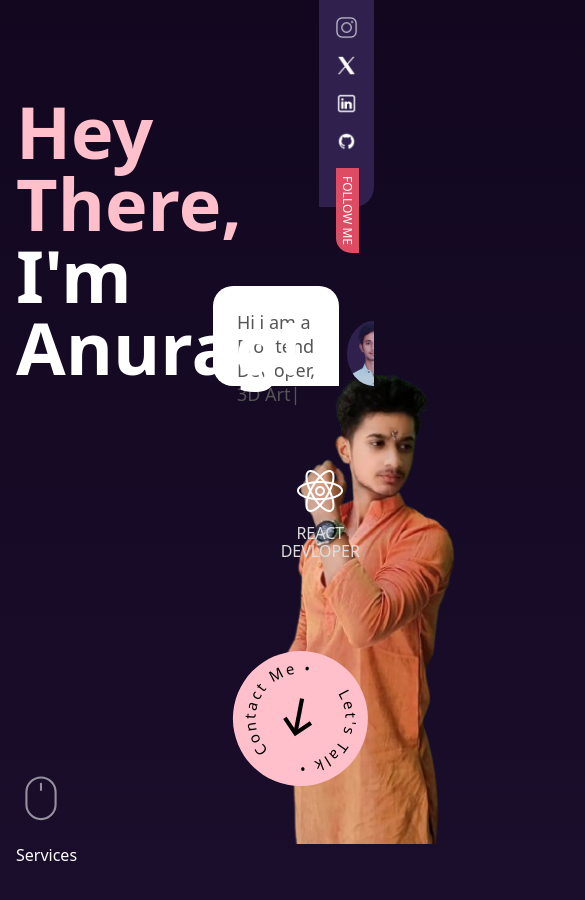
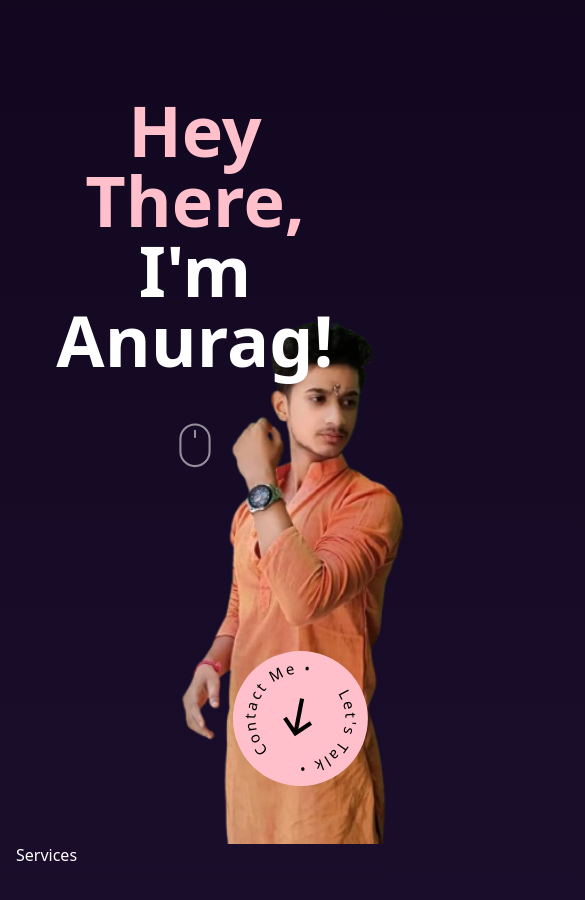
Before and after one commit to Anurag-Saha/3d_Portfolio_React_3Js, a React (Vite) app: page / in a window 390 px wide. Shown: the top 900 px of the page, 585 px wide, since content can reach past the window. Built offline with nearby package versions, Linux system fonts and the light colour scheme.

Commit message:
media query done in hero section

```diff
--- a/src/components/hero/hero.css
+++ b/src/components/hero/hero.css
@@ -4,15 +4,15 @@
   display: flex;
 }
 
-.bg{
-  position:absolute;
+.bg {
+  position: absolute;
   width: 100%;
   height: 100%;
   top: 0;
   left: 0;
   z-index: -1;
 }
-.hImg{
+.hImg {
   position: absolute;
   bottom: 0;
   right: 0;
@@ -21,11 +21,10 @@
   height: 82%;
   width: max-content;
 }
-.hImg img{
+.hImg img {
   width: 100%;
   height: 100%;
   object-fit: cover;
-
 }
 
 .hSection {
@@ -102,9 +101,8 @@
   width: 75px;
   height: 65px;
   border-radius: 150%;
-  object-fit:cover;
+  object-fit: cover;
   background-color: #2f204e;
-
 }
 .certificate {
   width: 60%;
@@ -147,30 +145,70 @@
   align-items: center;
   justify-content: center;
 }
- /* media quaries 1hr:09min */
+/* media quaries 1hr:09min */
 
- @media (max-width:1536px){
-  .hTitle{
+@media (max-width: 1536px) {
+  .hTitle {
     font-size: 72px;
   }
- }
+}
 
- @media (max-width:1280px){
-  .bg{
+@media (max-width: 1280px) {
+  .bg {
     height: 80%;
     top: auto;
     bottom: 0;
   }
-  .hImg{
+  .hTitle {
+    font-size: 65px;
+  }
+  .hImg {
     height: 76%;
   }
-  .bubbleContainer{
-    width: 90%;
+  .bubbleContainer {
+    width: 80%;
   }
- }
- @media (max-width:1024px){
-  .hTitle{
-    font-size: 72px;
+}
+@media (max-width: 1024px) {
+  .bg {
+    height: 50%;
   }
- }
- /* 1 hr 11 min */
+  .hTitle {
+    font-size: 65px;
+  }
+  .hImg {
+    height: 121%;
+  }
+}
+
+@media (max-width: 768px) {
+  .hero {
+    flex-direction: column;
+  }
+
+  .bg {
+    height: 50%;
+  }
+  .hSection{
+    width: 100%;
+  }
+  .hSection.left{
+    align-items: center;
+    text-align: center;
+    line-height: 200px;
+  }
+  .follow,.bubbleContainer,.certificate{
+    display: none;
+  }
+  .hSection.right{
+    justify-content: end;
+  }
+  .hTitle {
+    font-size: 70px;
+  }
+  .hImg {
+    height: 135%;
+    left: 65px;
+  }
+
+}
```
